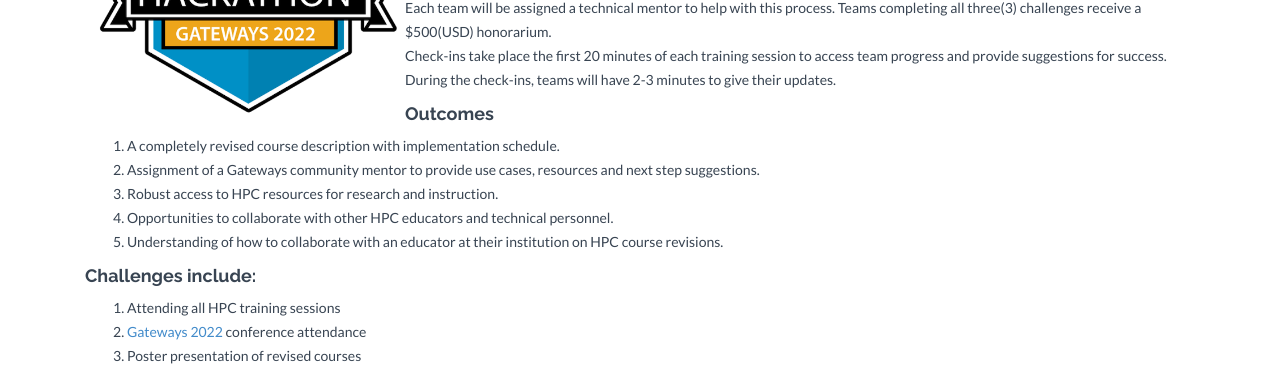
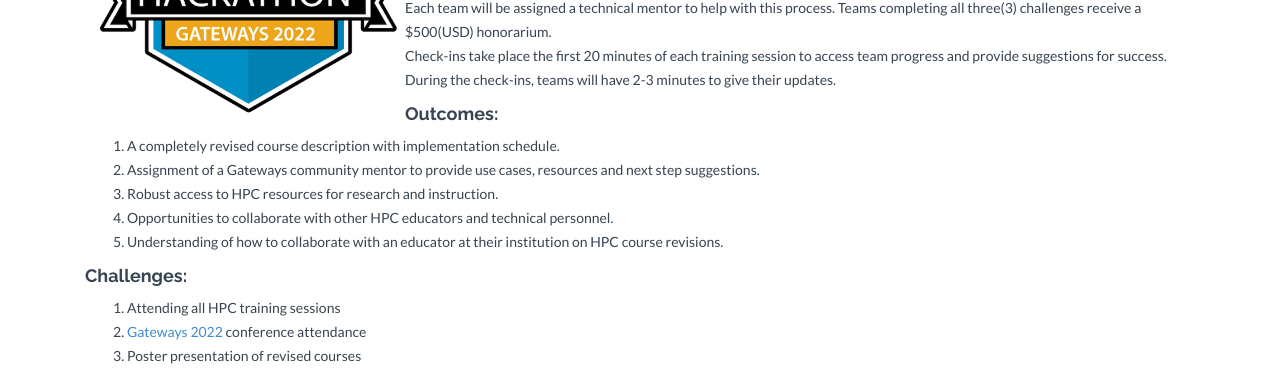
Before and after one commit to HackHPC/FacultyHack-Gateways22, a Jekyll site: the page built from index.html, in a window 1280 px wide and 900 px high, scrolled down 354 px. Shown: the part 157-529 px from the top of the window. Built offline with Jekyll 4.4.1, drawn with Linux system fonts in a browser that asks for light colours; nearby versions of some CDN libraries.

Commit message:
style correction

```diff
--- a/index.html
+++ b/index.html
@@ -22,7 +22,7 @@ permalink: /
                 the check-ins, teams will have 2-3 minutes to give their updates.
                 </p>
 
-                <h4>Outcomes</h4>
+                <h4>Outcomes:</h4>
                 <p style="padding-left: 20px;">
 
                     &nbsp;&nbsp; 1.  A completely revised course description with implementation schedule.
@@ -38,7 +38,7 @@ permalink: /
 
                 </p>
 
-                     <h4>Challenges include:</h4>
+                     <h4>Challenges:</h4>
                      <p style="padding-left: 20px;">
                         &nbsp;&nbsp; 1. Attending all HPC training sessions
                         <br>
```
